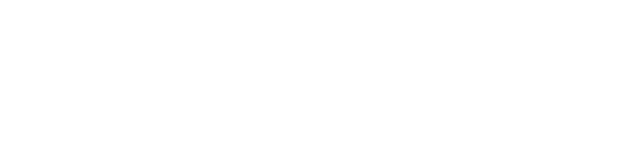
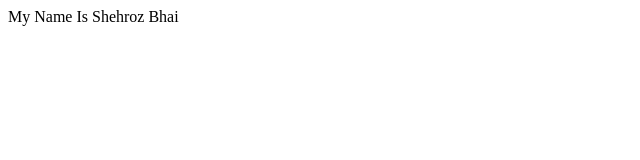
Before and after one commit to shehroz1404/Emart, a plain HTML site: page index.html in a window 1280 px wide. Shown: the whole page, without its empty margins (0-640 px from the left). Drawn offline with Linux system fonts and the light colour scheme.

Commit message:
Update index.html

```diff
--- a/index.html
+++ b/index.html
@@ -6,6 +6,6 @@
     <title>Document</title>
 </head>
 <body>
-
+    My Name Is Shehroz Bhai
 </body>
 </html>
```
